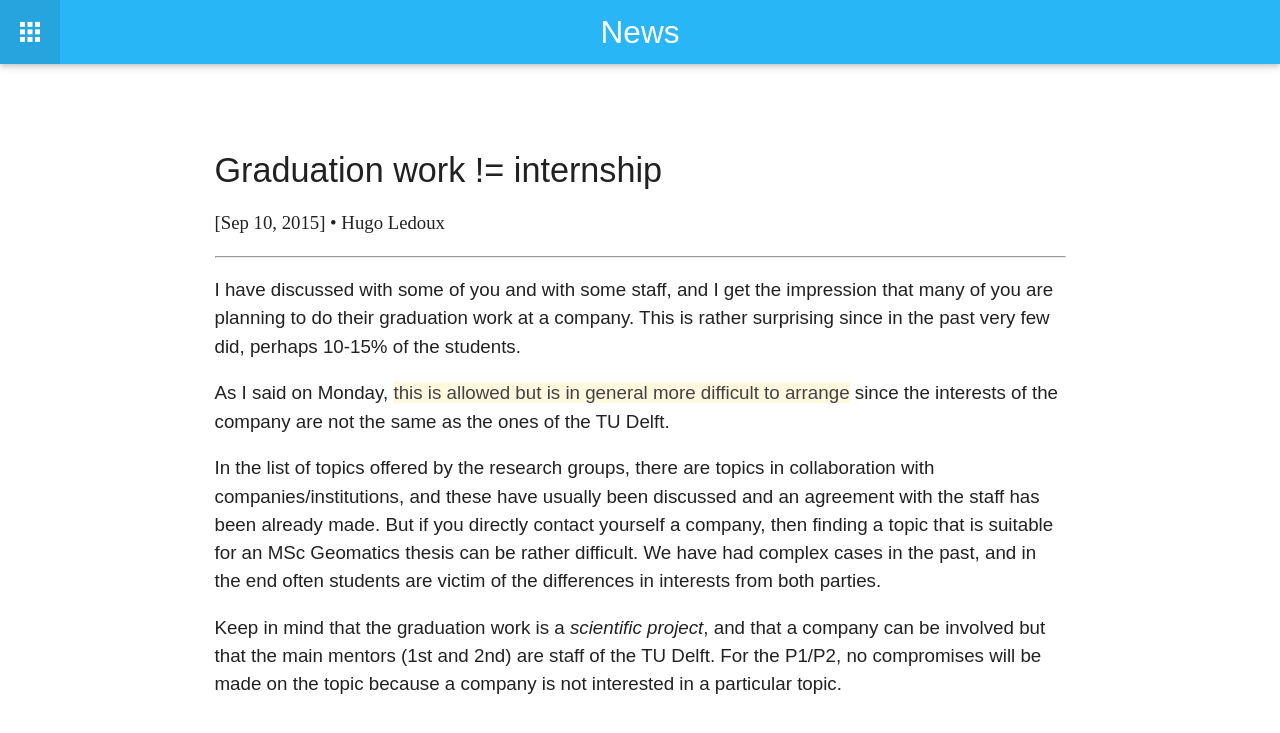
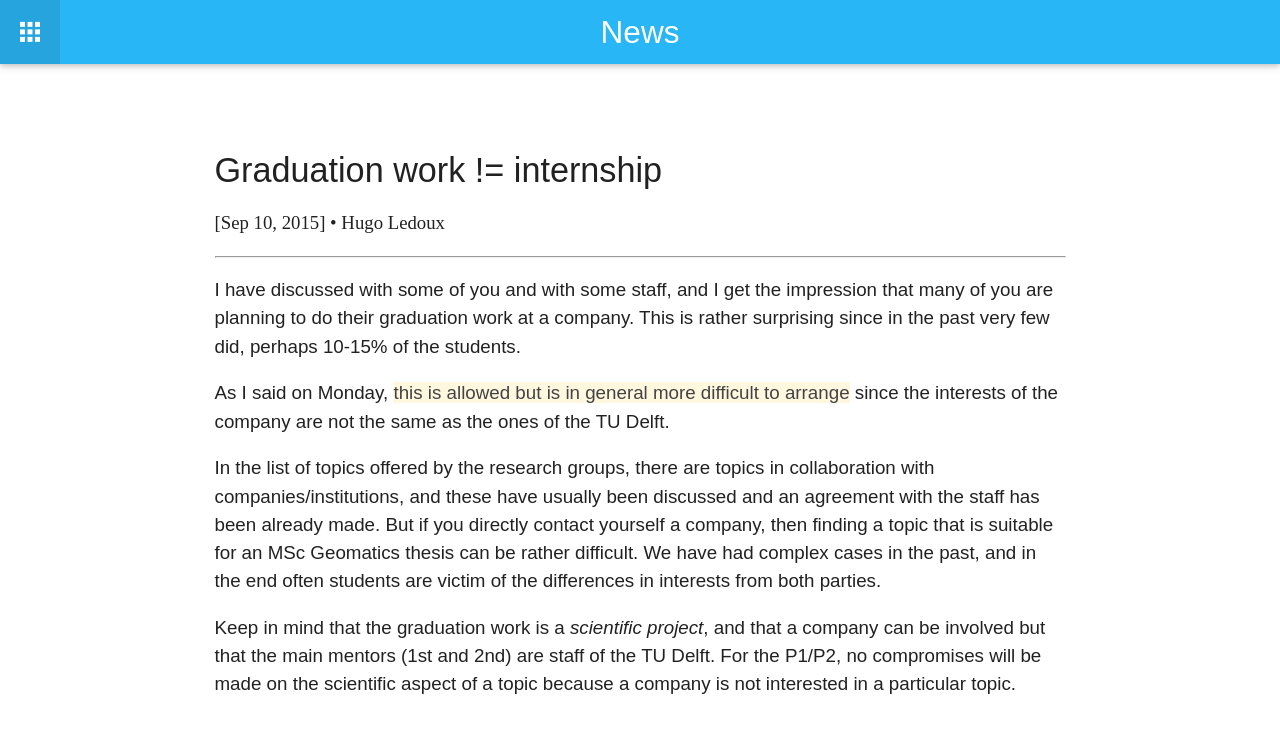
Before and after one commit to tudelft3d/geo2020, a Jekyll site: the page built from _posts/2015-09-10-thesis-neq-internship.md, in a window 1280 px wide. Shown: the top 733 px of the page. Built offline with Jekyll 4.4.1, drawn with Linux system fonts in a browser that asks for light colours; nearby versions of some CDN libraries.

Commit message:
more precise

```diff
--- a/_posts/2015-09-10-thesis-neq-internship.md
+++ b/_posts/2015-09-10-thesis-neq-internship.md
@@ -15,4 +15,4 @@ But if you directly contact yourself a company, then finding a topic that is sui
 We have had complex cases in the past, and in the end often students are victim of the differences in interests from both parties.
 
 Keep in mind that the graduation work is a *scientific project*, and that a company can be involved but that the main mentors (1st and 2nd) are staff of the TU Delft.
-For the P1/P2, no compromises will be made on the topic because a company is not interested in a particular topic.
+For the P1/P2, no compromises will be made on the scientific aspect of a topic because a company is not interested in a particular topic.
```
